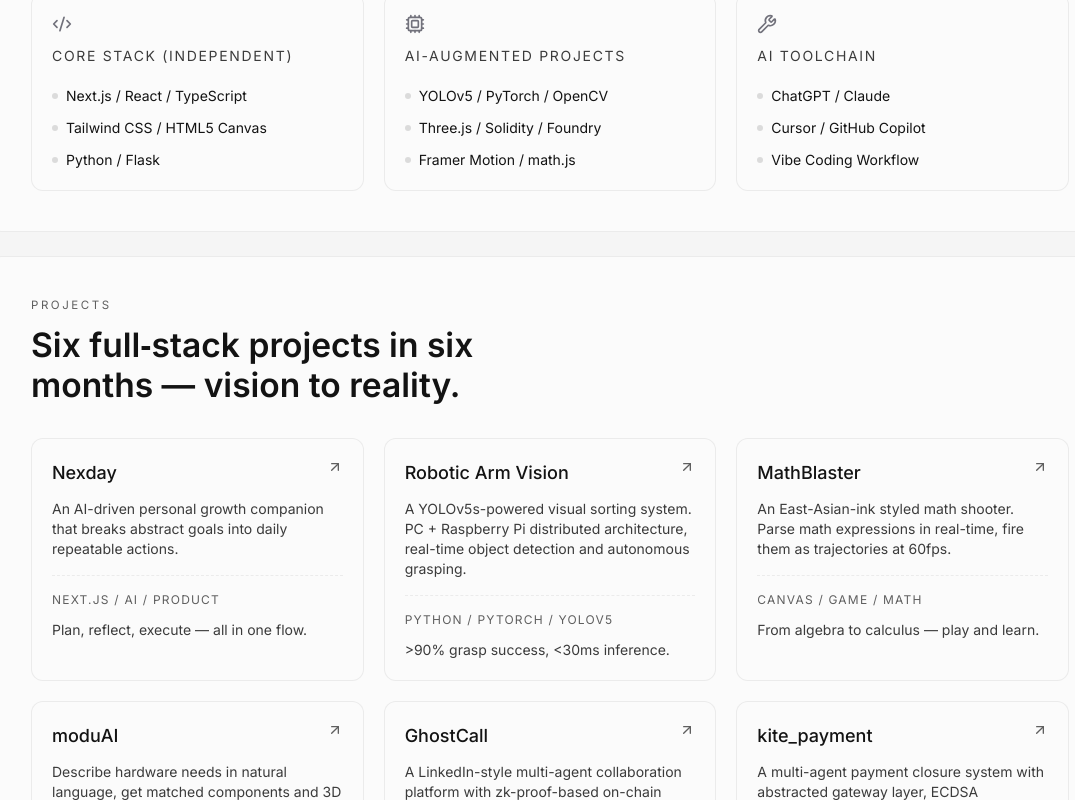
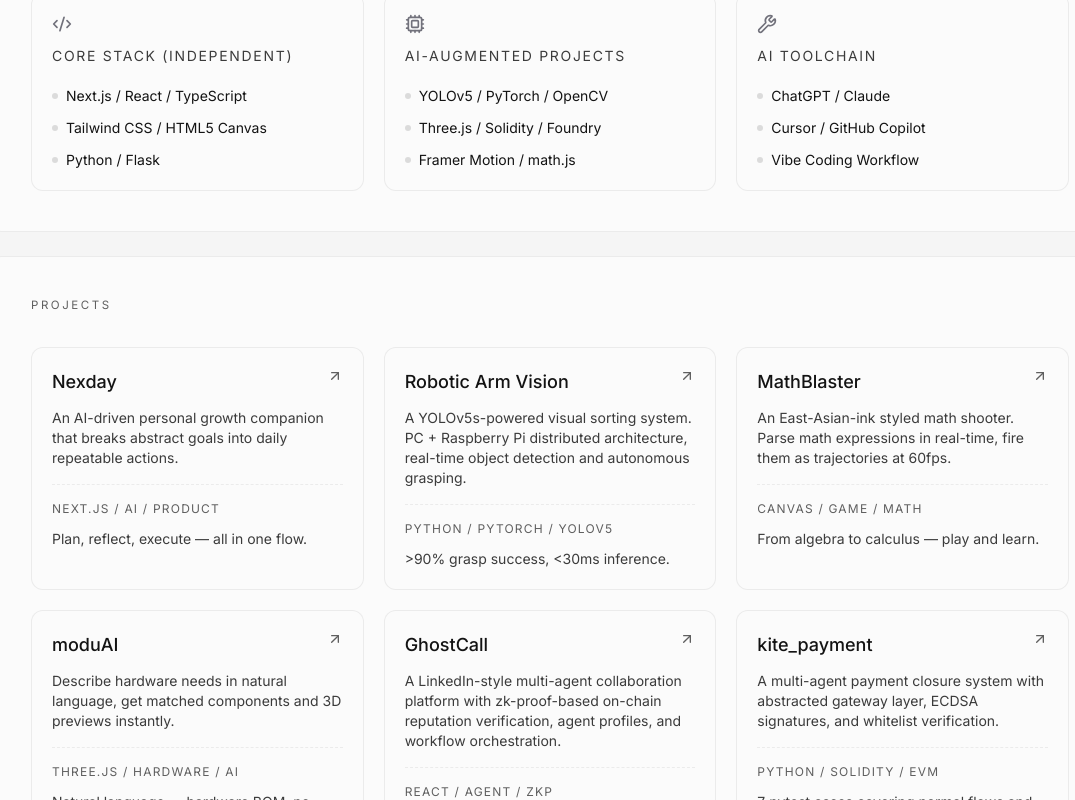
Before and after one commit to ChaseChai/chasechai-portfolio, a Next.js app: page / in a window 1280 px wide. Shown: the part 1384-2184 px from the top of the page, without its empty margins (90-1165 px from the left). Built offline with nearby package versions, Linux system fonts and the light colour scheme.

Commit message:
refactor: remove projects section title

```diff
--- a/src/components/portfolio/projects.tsx
+++ b/src/components/portfolio/projects.tsx
@@ -23,7 +23,6 @@ export function ProjectsSection() {
     <AnimatedReveal className="section-frame" delay={0.15}>
       <section id="projects" className="p-7 md:p-10">
         <p className="section-kicker">{t("projects.kicker")}</p>
-        <h2 className="section-title">{t("projects.title")}</h2>
 
         <div className="mt-8 grid gap-5 md:grid-cols-3">
           {projects.map((project, index) => (
--- a/src/i18n/resources.ts
+++ b/src/i18n/resources.ts
@@ -78,7 +78,6 @@ export const resources = {
       },
       projects: {
         kicker: "Projects",
-        title: "Six full‑stack projects in six months — vision to reality.",
         items: [
           {
             name: "Nexday",
@@ -213,7 +212,6 @@ export const resources = {
       },
       projects: {
         kicker: "项目",
-        title: "六个月，六个全栈项目——愿景到落地。",
         items: [
           {
             name: "Nexday",
```
